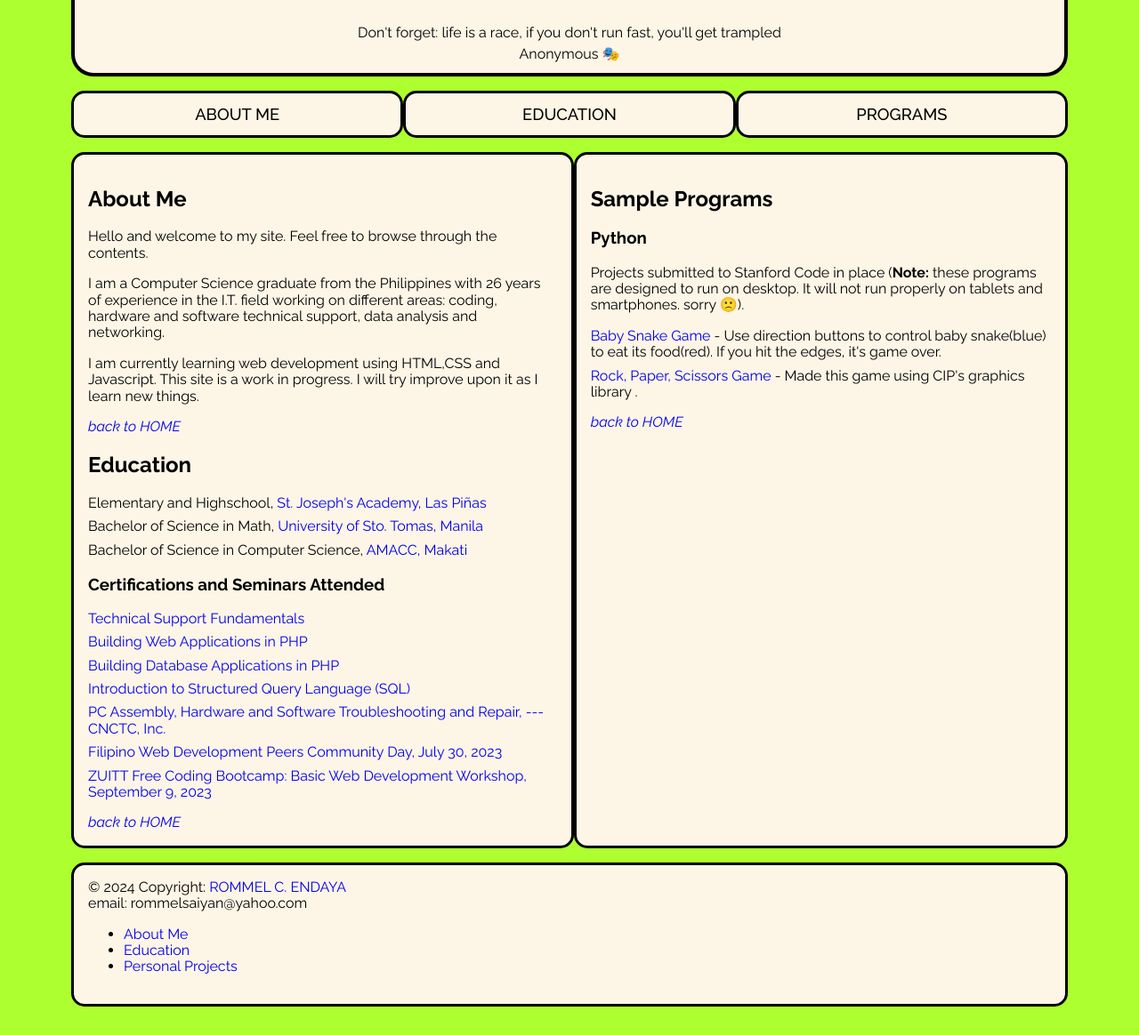
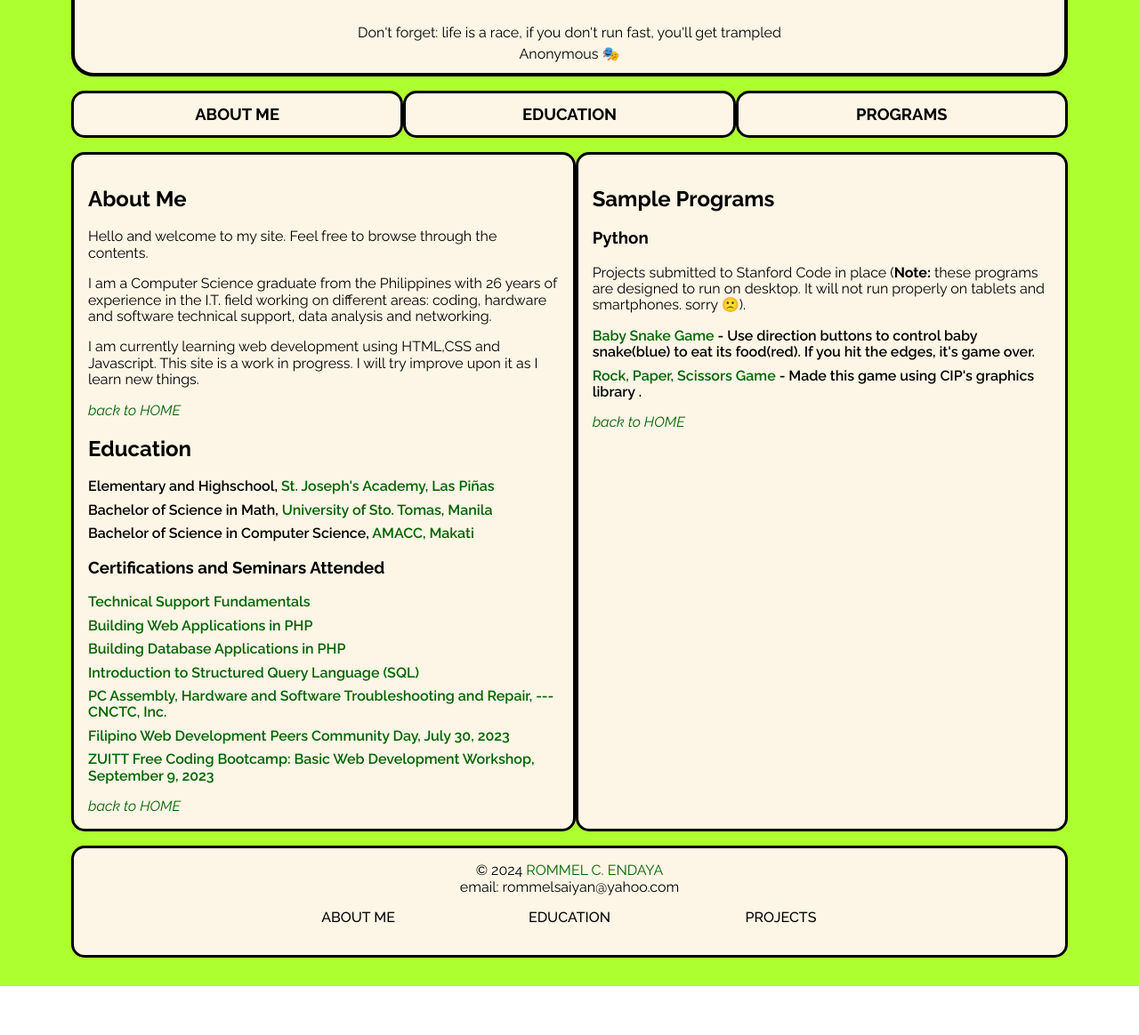
Before and after one commit to m4ndr4ke/rcendayaportfolio, a plain HTML site: page index.html in a window 1280 px wide. Shown: the part 376-1540 px from the top of the page at 89% size. After the commit the page ends 1485 px from the top, so only its background shows below. Drawn offline with nearby package versions, Linux system fonts and the light colour scheme; no server answers.

Commit message:
08 04 2024 12:12 AM
08 04 2024 12:12 AM

```diff
--- a/index.css
+++ b/index.css
@@ -18,14 +18,39 @@
   padding: 2rem 5rem;
 
   background-color: greenyellow;
+  color: black;
 }
 
 a {
   text-decoration: none;
 }
 
+.navbar-nav a,
+.mainnavibaritems a {
+  text-decoration: none;
+}
+
+a:link {
+  color: darkgreen;
+}
+
+.navbar-nav a:link,
+.mainnavibaritems a:link {
+  color: black;
+}
+
 a:visited {
-  color: rgb(0, 0, 238);
+  color: darkgreen;
+}
+
+.navbar-nav a:visited,
+.mainnavibaritems a:visited {
+  color: black;
+}
+
+.navbar-nav a:hover,
+.mainnavibaritems a:hover {
+  color: black;
 }
 
 .outsideul {
@@ -144,6 +169,7 @@ a:visited {
   /*border: 1px solid green;*/
 
   font-size: 1.15rem;
+  font-weight: bold;
 
   background-color: oldlace;
 
@@ -158,6 +184,10 @@ a:visited {
   margin-bottom: 1em;
 
   /*background-color: powderblue;*/
+}
+
+.outsidelist {
+  font-weight: 600;
 }
 
 .aboutmeeducation {
@@ -179,15 +209,40 @@ a:visited {
 }
 
 .footerclass {
-  padding: 1rem;
-  border: 1px solid green;
+  /*padding: 1rem;*/
+  padding-top: 1rem;
+  padding-bottom: 1rem;
+  padding-left: 10vw;
+  padding-right: 10vw;
+
   grid-column: 1 / span 2;
 
-  /*background-color: powderblue;*/
   background-color: oldlace;
   border: 0.2rem solid black;
   border-radius: 15px;
+
+  text-align: center;
 }
+
+.navbar-nav {
+  display: grid;
+
+  list-style-type: none;
+  white-space: nowrap;
+
+  grid-template-columns: 5fr auto 5fr;
+
+  padding-left: 0;
+  padding-right: 0;
+
+  font-weight: 500;
+}
+
+/*
+.nav-item {
+
+}
+*/
 
 /* For tablets: */
 @media (width <= 820px) {
--- a/index.html
+++ b/index.html
@@ -5,7 +5,7 @@
     <meta name="viewport" content="width=device-width, initial-scale=1" />
     <title>Rommel C. Endaya Portfolio</title>
 
-    <!--quotable quotes-->
+    <!--
     <script>
       //code thanks to Asaolu Elijah!
       const url = 'https://api.quotable.io/random';
@@ -29,6 +29,24 @@
       //setInterval(generateQuote(), 60000);
 
       generateQuote();
+    </script>
+  -->
+
+    <script type="text/javascript">
+      const api_url = 'https://api.adviceslip.com/advice';
+
+      async function getapi(url) {
+        const response = await fetch(url);
+        var data = await response.json();
+        console.log(data);
+
+        document.getElementById('quote').innerHTML =
+          '"' + data.slip.advice + '"';
+        document.getElementById('author').innerHTML =
+          'random quote generator api';
+      }
+
+      getapi(api_url);
     </script>
 
     <!--ISP details-->
@@ -109,9 +127,15 @@
 
       <nav class="mainnavibar">
         <ul class="mainnavibaritems">
-          <li class="mainnavibaritemslist">ABOUT ME</li>
-          <li class="mainnavibaritemslist">EDUCATION</li>
-          <li class="mainnavibaritemslist">PROGRAMS</li>
+          <li class="mainnavibaritemslist">
+            <a aria-current="page" href="#">ABOUT ME</a>
+          </li>
+          <li class="mainnavibaritemslist">
+            <a href="#education">EDUCATION</a>
+          </li>
+          <li class="mainnavibaritemslist">
+            <a href="#personalproj">PROGRAMS</a>
+          </li>
         </ul>
       </nav>
 
@@ -141,7 +165,7 @@
             <em><a href="#">back to HOME</a></em>
           </section>
 
-          <section class="education">
+          <section class="education" id="education">
             <h2>Education</h2>
 
             <ul class="outsideul">
@@ -225,7 +249,7 @@
         </div>
 
         <div class="projectsection">
-          <section>
+          <section id="personalproj">
             <h2>Sample Programs</h2>
             <h3>Python</h3>
             <p>
@@ -262,27 +286,27 @@
       </main>
 
       <footer class="footerclass">
-        © 2024 Copyright:
+        <section class="sectiononefooter">
+          © 2024
           <a class="text-white" href="mailto:rommelsaiyan@yahoo.com"
             >ROMMEL C. ENDAYA</a
-        ><br />
+          >
+          <br />
           email: rommelsaiyan@yahoo.com
+
           <!-- Links -->
           <ul class="navbar-nav">
             <li class="nav-item">
-            <a class="nav-link text-white" aria-current="page" href="#"
-              >About Me</a
-            >
+              <a class="nav-link" aria-current="page" href="#">ABOUT ME</a>
             </li>
             <li class="nav-item">
-            <a class="nav-link text-white" href="#education">Education</a>
+              <a class="nav-link" href="#education">EDUCATION</a>
             </li>
             <li class="nav-item">
-            <a class="nav-link text-white" href="#personalproj"
-              >Personal Projects</a
-            >
+              <a class="nav-link" href="#personalproj">PROJECTS</a>
             </li>
           </ul>
+        </section>
       </footer>
     </div>
 
```
Lines whose indentation alone changed are shown as unchanged.
